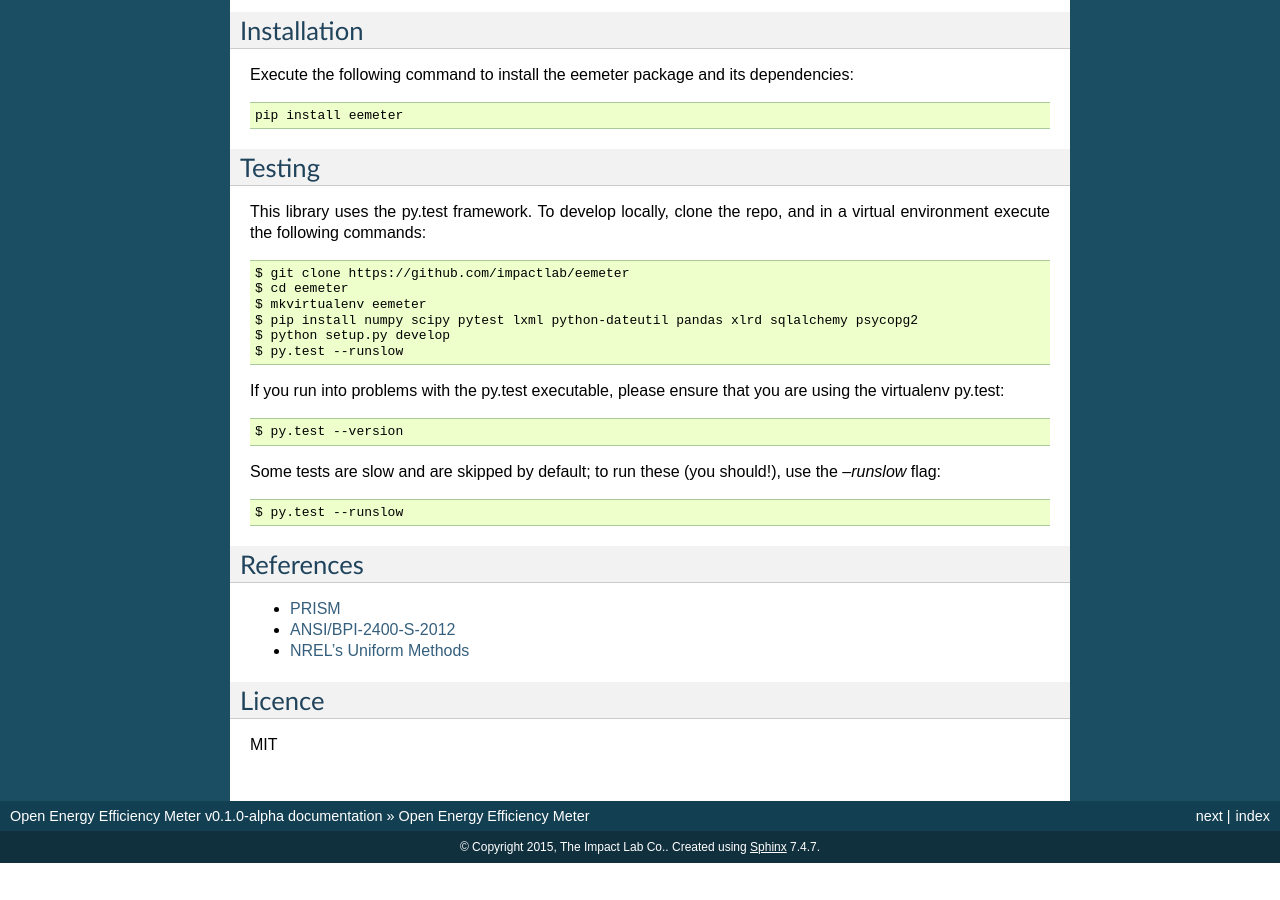
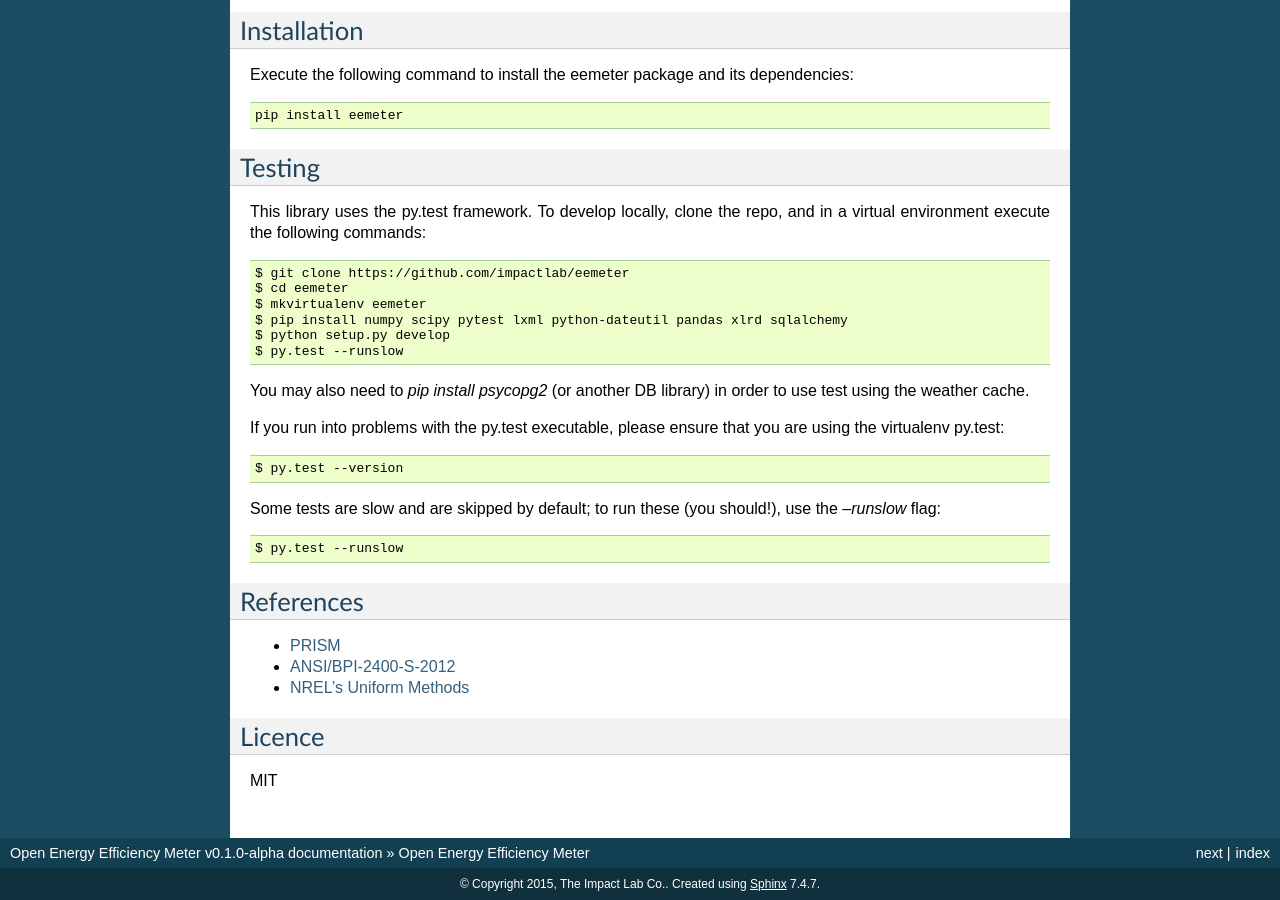
Before and after one commit to openeemeter/eemeter, a Sphinx documentation site: the page built from docs/index.rst, in a window 1280 px wide and 900 px high, scrolled down 1000 px. Built offline with Sphinx 7.4.7, drawn with Linux system fonts in a browser that asks for light colours; before the commit the page ends 1863 px from its top, so only the background shows below that.

Commit message:
amend installation instructions to not force install of psycopg2

```diff
--- a/docs/index.rst
+++ b/docs/index.rst
@@ -50,9 +50,12 @@ and in a virtual environment execute the following commands::
     $ git clone https://github.com/impactlab/eemeter
     $ cd eemeter
     $ mkvirtualenv eemeter
-    $ pip install numpy scipy pytest lxml python-dateutil pandas xlrd sqlalchemy psycopg2
+    $ pip install numpy scipy pytest lxml python-dateutil pandas xlrd sqlalchemy
     $ python setup.py develop
     $ py.test --runslow
+
+You may also need to `pip install psycopg2` (or another DB library) in order to
+use test using the weather cache.
 
 If you run into problems with the py.test executable, please ensure that you
 are using the virtualenv py.test::
```
Also changed, not shown: README.md (+5 -2 lines).
